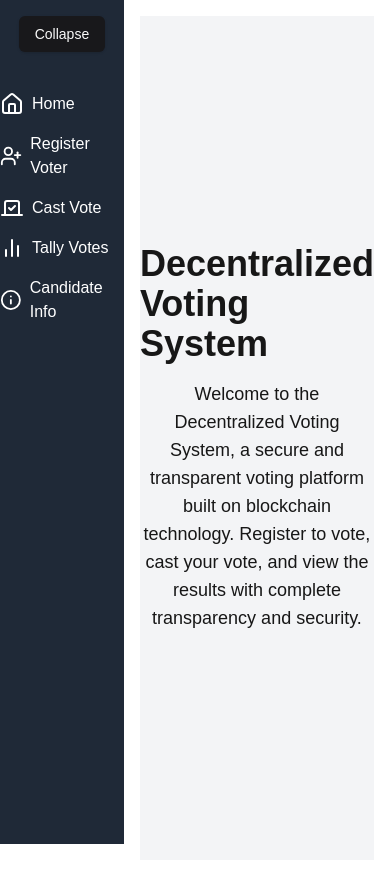
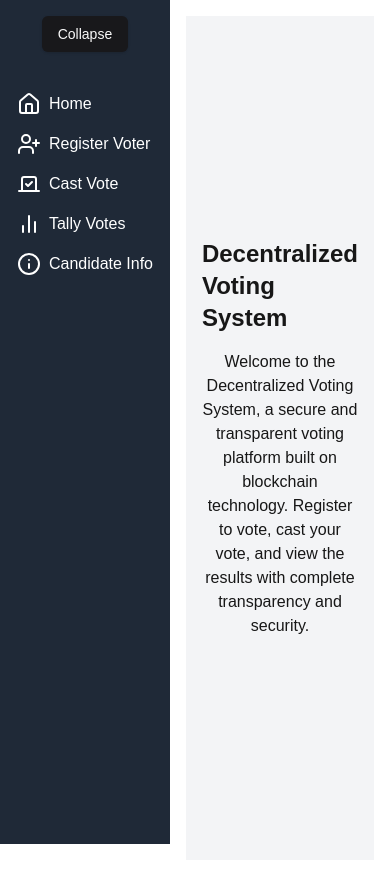
Before and after one commit to bc-rep-project/voting-dapp, a Next.js app in the folder web-app/: page / in a window 390 px wide. Built offline with nearby package versions, Linux system fonts and the light colour scheme.

Commit message:
Enhance: Make homepage mobile compatible

```diff
--- a/web-app/components/homepage.tsx
+++ b/web-app/components/homepage.tsx
@@ -3,9 +3,9 @@
 
 export default function HomePage() {
   return (
-    <div className="flex flex-col items-center justify-center h-screen bg-gray-100">
-      <h1 className="text-4xl font-bold mb-4">Decentralized Voting System</h1>
-      <p className="text-lg text-center max-w-2xl">
+    <div className="flex flex-col items-center justify-center h-screen bg-gray-100 p-4">
+      <h1 className="text-2xl sm:text-4xl font-bold mb-4">Decentralized Voting System</h1>
+      <p className="text-base sm:text-lg text-center max-w-full sm:max-w-2xl">
         Welcome to the Decentralized Voting System, a secure and transparent voting platform built on blockchain technology.
         Register to vote, cast your vote, and view the results with complete transparency and security.
       </p>
```
